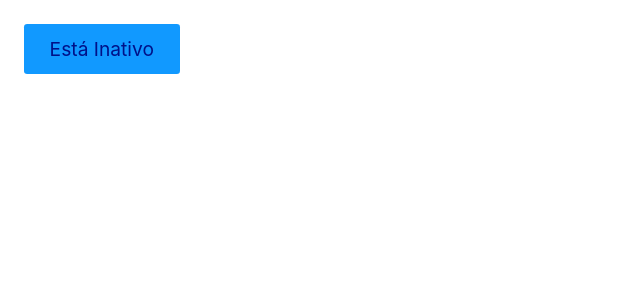
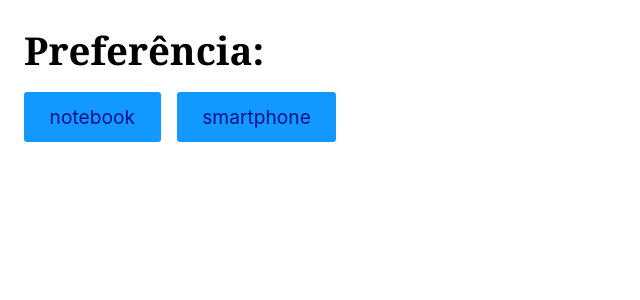
Before and after one commit to Renane10/react, a React (Vite) app: page / in a window 1280 px wide. Shown: the top 300 px of the page, without its empty margins (0-640 px from the left). Built offline with nearby package versions, Linux system fonts and the light colour scheme.

Commit message:
User Effect

```diff
--- a/src/App.jsx
+++ b/src/App.jsx
@@ -1,20 +1,31 @@
 import React from 'react';
+import Produto from './Produto';
 
 const App = () => {
-  // Callback no estado inicial, só será executado na criação do componente
-  const [ativo, setAtivo] = React.useState(() => {
-    const ativoLocal = window.localStorage.getItem('ativo');
-    return ativoLocal;
-  });
+  const [produto, setProduto] = React.useState(null);
 
-  function handleClick() {
-    setAtivo((anterior) => !anterior);
+  React.useEffect(() => {
+    const produtoLocal = window.localStorage.getItem('produto');
+    if (produtoLocal !== null) setProduto(produtoLocal);
+  }, []);
+
+  React.useEffect(() => {
+    if (produto !== null) window.localStorage.setItem('produto', produto);
+  }, [produto]);
+
+  function handleClick({ target }) {
+    setProduto(target.innerText);
   }
 
   return (
-    <button onClick={handleClick}>
-      {ativo ? 'Está Ativo' : 'Está Inativo'}
-    </button>
+    <div>
+      <h1>Preferência: {produto}</h1>
+      <button onClick={handleClick} style={{ marginRight: '1rem' }}>
+        notebook
+      </button>
+      <button onClick={handleClick}>smartphone</button>
+      <Produto produto={produto} />
+    </div>
   );
 };
 
--- /dev/null
+++ b/src/Produto.jsx
@@ -0,0 +1,22 @@
+import React from 'react';
+
+const Produto = ({ produto }) => {
+  const [dados, setDados] = React.useState(null);
+
+  React.useEffect(() => {
+    if (produto !== null)
+      fetch(`https://ranekapi.origamid.dev/json/api/produto/${produto}`)
+        .then((response) => response.json())
+        .then((json) => setDados(json));
+  }, [produto]);
+
+  if (dados === null) return null;
+  return (
+    <div>
+      <h1>{dados.nome}</h1>
+      <p>R$ {dados.preco}</p>
+    </div>
+  );
+};
+
+export default Produto;
```
